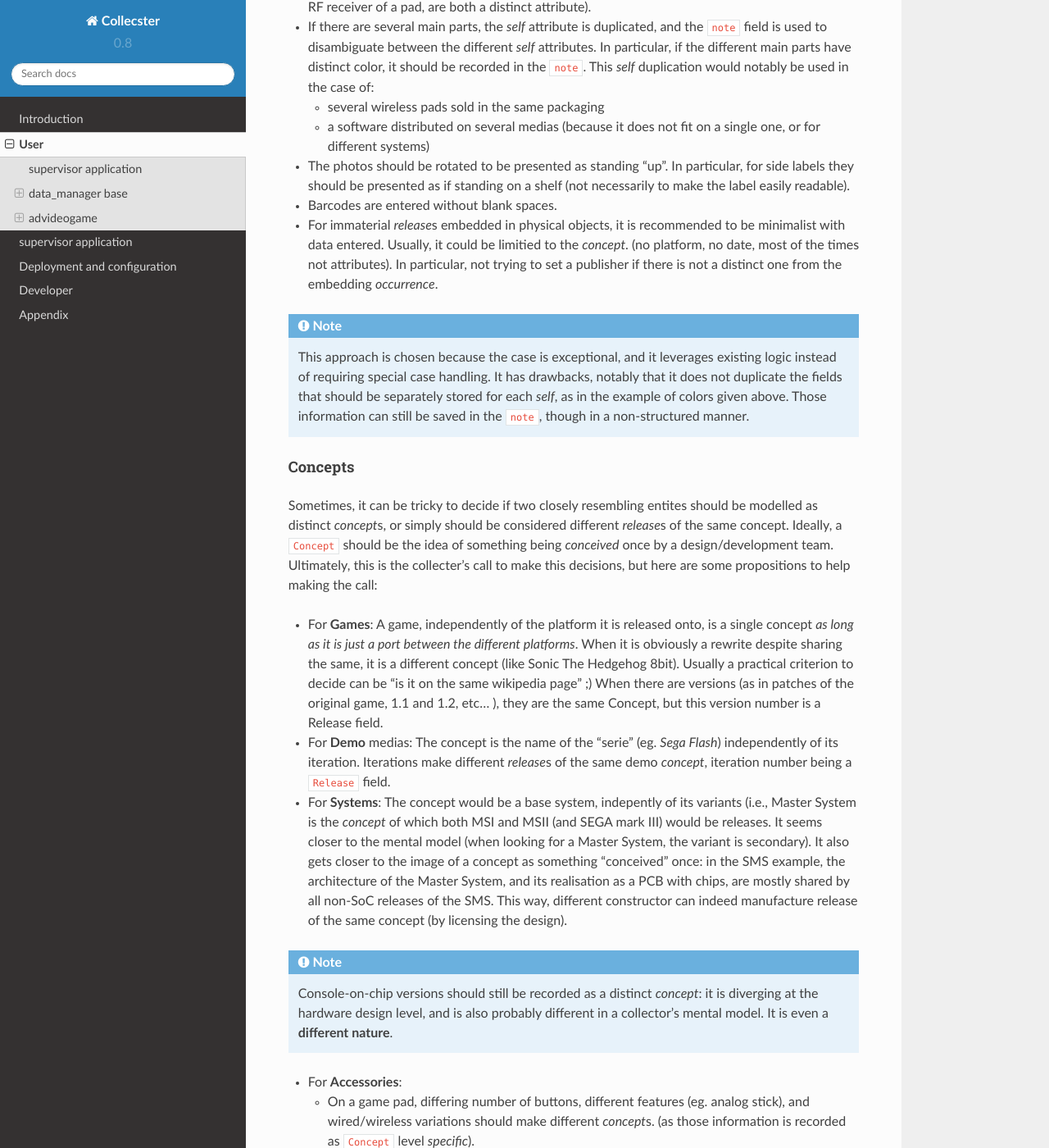
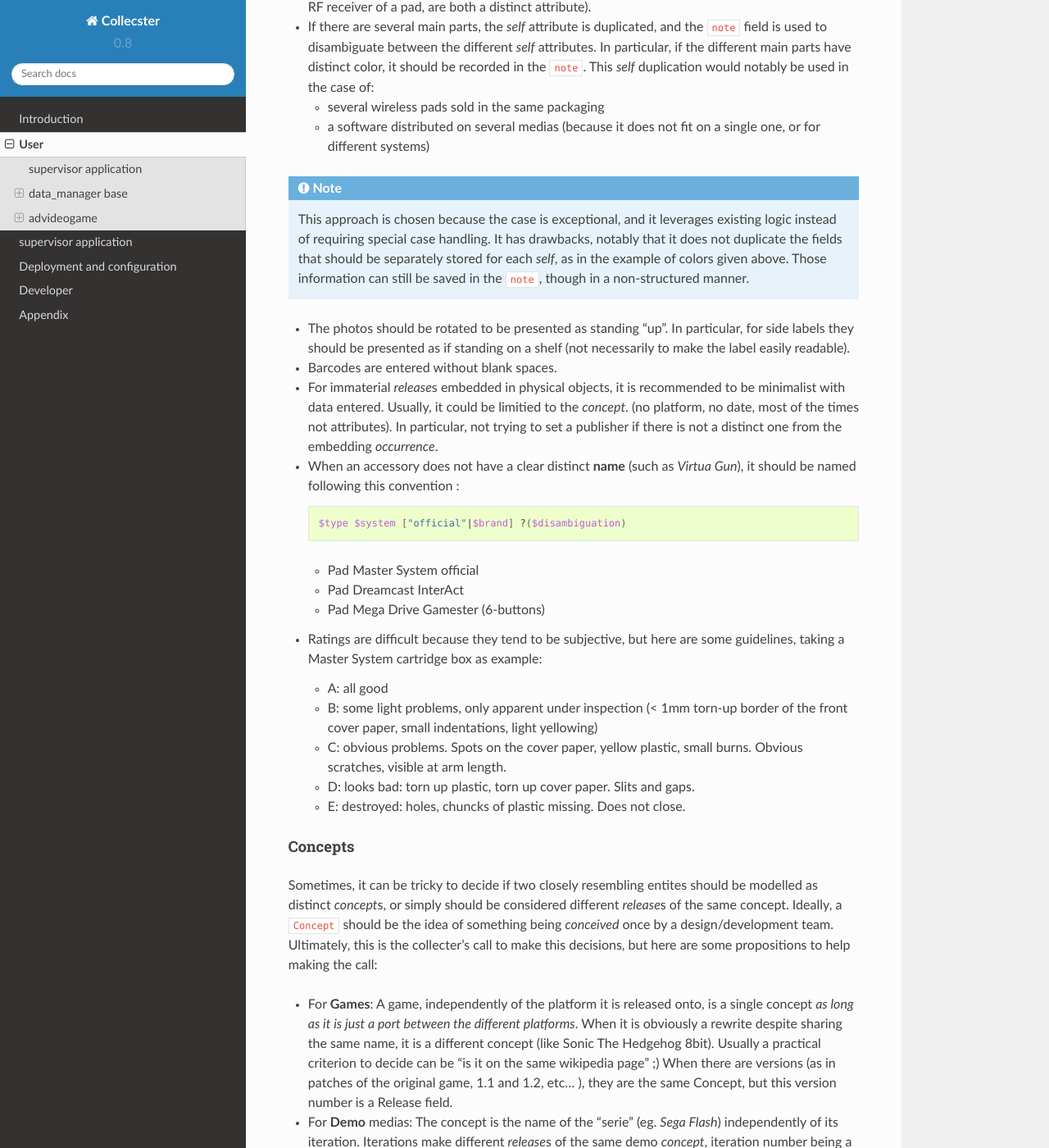
Before and after one commit to Adnn/Collecster, a Sphinx documentation site: the page built from docs/user.rst, in a window 1280 px wide and 1400 px high, scrolled down 3250 px. Shown: the whole window at 82% size. Built offline with Sphinx 7.4.7 and the Read the Docs theme 2.0.0, drawn with Linux system fonts in a browser that asks for light colours; some of the changed text lies outside the part shown.

Commit message:
[Doc] Fixes and additions found in a note from late 2018.

```diff
--- a/docs/user.rst
+++ b/docs/user.rst
@@ -164,6 +164,12 @@ Additionally to the general :ref:`data_manager_usage_recommandations`, some are
    * several wireless pads sold in the same packaging
    * a software distributed on several medias (because it does not fit on a single one, or for different systems)
 
+.. note::
+   This approach is chosen because the case is exceptional, and it leverages existing logic instead of requiring
+   special case handling. It has drawbacks, notably that it does not duplicate the fields that should be separately
+   stored for each *self*, as in the example of colors given above.
+   Those information can still be saved in the ``note``, though in a non-structured manner.
+
 * The photos should be rotated to be presented as standing "up". In particular, for side labels they should be presented
   as if standing on a shelf (not necessarily to make the label easily readable).
 
@@ -173,13 +179,24 @@ Additionally to the general :ref:`data_manager_usage_recommandations`, some are
   Usually, it could be limitied to the :instance:`concept`. (no platform, no date, most of the times not attributes).
   In particular, not trying to set a publisher if there is not a distinct one from the embedding :instance:`occurrence`.
 
+* When an accessory does not have a clear distinct **name** (such as *Virtua Gun*), it should be named following this convention :
 
-.. note::
-   This approach is chosen because the case is exceptional, and it leverages existing logic instead of requiring
-   special case handling. It has drawbacks, notably that it does not duplicate the fields that should be separately
-   stored for each *self*, as in the example of colors given above.
-   Those information can still be saved in the ``note``, though in a non-structured manner.
+  .. code-block:: shell
 
+     $type $system ["official"|$brand] ?($disambiguation)
+
+  * Pad Master System official
+  * Pad Dreamcast InterAct
+  * Pad Mega Drive Gamester (6-buttons)
+
+* Ratings are difficult because they tend to be subjective, but here are some guidelines,
+  taking a Master System cartridge box as example:
+
+  * A: all good
+  * B: some light problems, only apparent under inspection (< 1mm torn-up border of the front cover paper, small indentations, light yellowing)
+  * C: obvious problems. Spots on the cover paper, yellow plastic, small burns. Obvious scratches, visible at arm length.
+  * D: looks bad: torn up plastic, torn up cover paper. Slits and gaps.
+  * E: destroyed: holes, chuncks of plastic missing. Does not close.
 
 Concepts
 --------
@@ -192,7 +209,7 @@ Ultimately, this is the collecter's call to make this decisions, but here are so
 * For **Games**:
   A game, independently of the platform it is released onto, is a single concept
   *as long as it is just a port between the different platforms*.
-  When it is obviously a rewrite despite sharing the same, it is a different concept (like Sonic The Hedgehog 8bit).
+  When it is obviously a rewrite despite sharing the same name, it is a different concept (like Sonic The Hedgehog 8bit).
   Usually a practical criterion to decide can be "is it on the same wikipedia page" ;)
   When there are versions (as in patches of the original game, 1.1 and 1.2, etc... ), they are the same Concept,
   but this version number is a Release field.
```
Also changed, not shown: other parts of docs/user.rst (+1 -1 lines).
